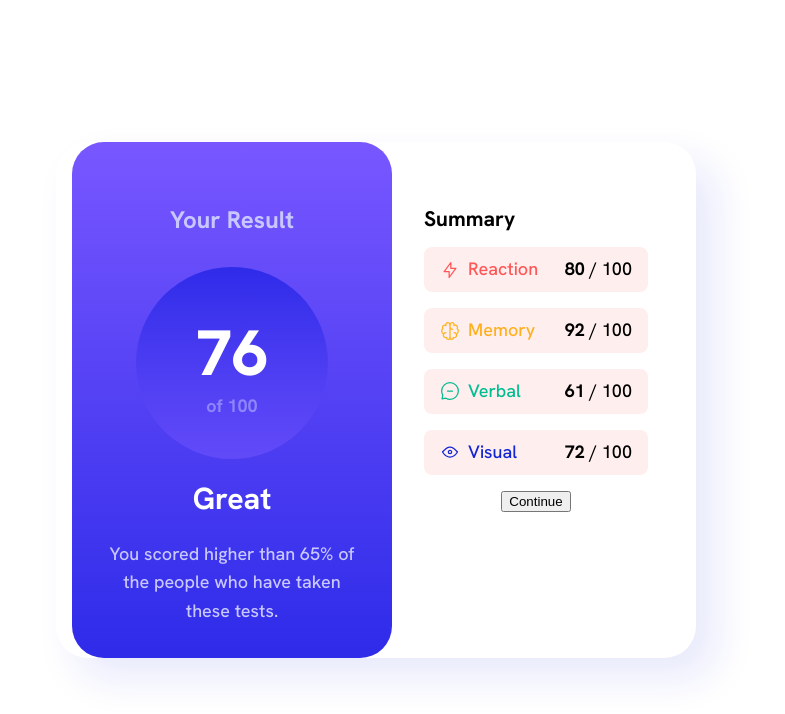
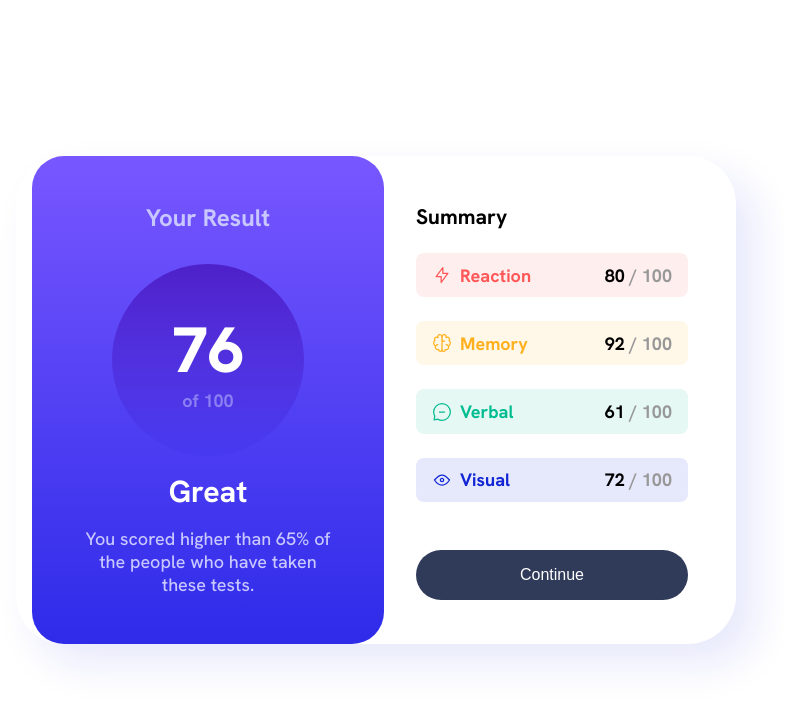
Before and after one commit to mariosearchteam/fm-results, a website: page index.html in a window 1280 px wide. Shown: the whole page, without its empty margins (264-1049 px from the left). Drawn offline with Linux system fonts and the light colour scheme.

Commit message:
finished

```diff
--- a/index.html
+++ b/index.html
@@ -7,17 +7,11 @@
   <link rel="icon" type="image/png" sizes="32x32" href="./assets/images/favicon-32x32.png">
   <link rel="stylesheet" href="main.css">
   <title>Frontend Mentor | Results summary component</title>
-
-  <!-- Feel free to remove these styles or customise in your own stylesheet 👍 -->
-  <style>
-    .attribution { font-size: 11px; text-align: center; }
-    .attribution a { color: hsl(228, 45%, 44%); }
-  </style>
 </head>
 <body>
 <main>
   <section class="container split">
-    <div class="result flow-content">
+    <article class="result flow-content">
       <h2 class="lg-space">Your Result</h2>
       <div class="result__circle lg-space">
         <div class="result__numbers">
@@ -27,12 +21,12 @@
       </div>
       <p class="result__heading">Great</p>
       <p>You scored higher than 65% of the people who have taken these tests.</p>
-    </div>
-    <div class="summary flow-content">
-      <h3 class="lg-space text-left">Summary</h3>
+    </article>
+    <aside class="summary flow-content">
+      <h3 class="lg-space">Summary</h3>
       <div class="summary__row reaction split">
       <div class="split">
-          <svg xmlns="http://www.w3.org/2000/svg" width="20" height="20" fill="none" viewBox="0 0 20 20"><path stroke="#F55" stroke-linecap="round" stroke-linejoin="round" stroke-width="1.25" d="M10.833 8.333V2.5l-6.666 9.167h5V17.5l6.666-9.167h-5Z"/></svg>
+          <svg aria-label="reaction icon" xmlns="http://www.w3.org/2000/svg" width="20" height="20" fill="none" viewBox="0 0 20 20"><path stroke="#F55" stroke-linecap="round" stroke-linejoin="round" stroke-width="1.25" d="M10.833 8.333V2.5l-6.666 9.167h5V17.5l6.666-9.167h-5Z"/></svg>
           <p class="summary__row__heading">Reaction</p>
         </div>
         <div>
@@ -41,27 +35,27 @@
       </div>
       <div class="summary__row memory split">
         <div class="split">
-        <svg xmlns="http://www.w3.org/2000/svg" width="20" height="20" fill="none" viewBox="0 0 20 20"><path stroke="#FFB21E" stroke-linecap="round" stroke-linejoin="round" stroke-width="1.25" d="M5.833 11.667a2.5 2.5 0 1 0 .834 4.858"/><path stroke="#FFB21E" stroke-linecap="round" stroke-linejoin="round" stroke-width="1.25" d="M3.553 13.004a3.333 3.333 0 0 1-.728-5.53m.025-.067a2.083 2.083 0 0 1 2.983-2.824m.199.054A2.083 2.083 0 1 1 10 3.75v12.917a1.667 1.667 0 0 1-3.333 0M10 5.833a2.5 2.5 0 0 0 2.5 2.5m1.667 3.334a2.5 2.5 0 1 1-.834 4.858"/><path stroke="#FFB21E" stroke-linecap="round" stroke-linejoin="round" stroke-width="1.25" d="M16.447 13.004a3.334 3.334 0 0 0 .728-5.53m-.025-.067a2.083 2.083 0 0 0-2.983-2.824M10 3.75a2.085 2.085 0 0 1 2.538-2.033 2.084 2.084 0 0 1 1.43 2.92m-.635 12.03a1.667 1.667 0 0 1-3.333 0"/></svg>
+        <svg aria-label="memory icon" xmlns="http://www.w3.org/2000/svg" width="20" height="20" fill="none" viewBox="0 0 20 20"><path stroke="#FFB21E" stroke-linecap="round" stroke-linejoin="round" stroke-width="1.25" d="M5.833 11.667a2.5 2.5 0 1 0 .834 4.858"/><path stroke="#FFB21E" stroke-linecap="round" stroke-linejoin="round" stroke-width="1.25" d="M3.553 13.004a3.333 3.333 0 0 1-.728-5.53m.025-.067a2.083 2.083 0 0 1 2.983-2.824m.199.054A2.083 2.083 0 1 1 10 3.75v12.917a1.667 1.667 0 0 1-3.333 0M10 5.833a2.5 2.5 0 0 0 2.5 2.5m1.667 3.334a2.5 2.5 0 1 1-.834 4.858"/><path stroke="#FFB21E" stroke-linecap="round" stroke-linejoin="round" stroke-width="1.25" d="M16.447 13.004a3.334 3.334 0 0 0 .728-5.53m-.025-.067a2.083 2.083 0 0 0-2.983-2.824M10 3.75a2.085 2.085 0 0 1 2.538-2.033 2.084 2.084 0 0 1 1.43 2.92m-.635 12.03a1.667 1.667 0 0 1-3.333 0"/></svg>
         <p class="summary__row__heading">Memory</p>
         </div>
         <p><strong>92</strong> / 100</p>
       </div>
       <div class="summary__row verbal split">
         <div class="split">
-        <svg xmlns="http://www.w3.org/2000/svg" width="20" height="20" fill="none" viewBox="0 0 20 20"><path stroke="#00BB8F" stroke-linecap="round" stroke-linejoin="round" stroke-width="1.25" d="M7.5 10h5M10 18.333A8.333 8.333 0 1 0 1.667 10c0 1.518.406 2.942 1.115 4.167l-.699 3.75 3.75-.699A8.295 8.295 0 0 0 10 18.333Z"/></svg>
+        <svg aria-label="verbal icon" xmlns="http://www.w3.org/2000/svg" width="20" height="20" fill="none" viewBox="0 0 20 20"><path stroke="#00BB8F" stroke-linecap="round" stroke-linejoin="round" stroke-width="1.25" d="M7.5 10h5M10 18.333A8.333 8.333 0 1 0 1.667 10c0 1.518.406 2.942 1.115 4.167l-.699 3.75 3.75-.699A8.295 8.295 0 0 0 10 18.333Z"/></svg>
         <p class="summary__row__heading">Verbal</p>
         </div>
         <p><strong>61</strong> / 100</p>
       </div>
       <div class="summary__row visual split">
         <div class="split">
-        <svg xmlns="http://www.w3.org/2000/svg" width="20" height="20" fill="none" viewBox="0 0 20 20"><path stroke="#1125D6" stroke-linecap="round" stroke-linejoin="round" stroke-width="1.25" d="M10 11.667a1.667 1.667 0 1 0 0-3.334 1.667 1.667 0 0 0 0 3.334Z"/><path stroke="#1125D6" stroke-linecap="round" stroke-linejoin="round" stroke-width="1.25" d="M17.5 10c-1.574 2.492-4.402 5-7.5 5s-5.926-2.508-7.5-5C4.416 7.632 6.66 5 10 5s5.584 2.632 7.5 5Z"/></svg>
+        <svg aria-label="visual icon" xmlns="http://www.w3.org/2000/svg" width="20" height="20" fill="none" viewBox="0 0 20 20"><path stroke="#1125D6" stroke-linecap="round" stroke-linejoin="round" stroke-width="1.25" d="M10 11.667a1.667 1.667 0 1 0 0-3.334 1.667 1.667 0 0 0 0 3.334Z"/><path stroke="#1125D6" stroke-linecap="round" stroke-linejoin="round" stroke-width="1.25" d="M17.5 10c-1.574 2.492-4.402 5-7.5 5s-5.926-2.508-7.5-5C4.416 7.632 6.66 5 10 5s5.584 2.632 7.5 5Z"/></svg>
         <p class="summary__row__heading">Visual</p>
         </div>
         <p><strong>72</strong> / 100</p>
       </div>
-      <button>Continue</button>
-    </div>
+      <button class="button">Continue</button>
+    </aside>
   </section>
 </main>
 </body>
--- a/main.scss
+++ b/main.scss
@@ -1,3 +1,7 @@
+/* fonts */
+
+@import url("https://fonts.googleapis.com/css2?family=Hanken+Grotesk:wght@500;700;800&display=swap");
+
 /* variables */
 
 :root {
@@ -5,38 +9,35 @@
   --clr-primary-100: hsl(0, 100%, 67%);
   --clr-primary-100-bg: hsl(0, 100%, 67%, 0.1);
   --clr-primary-200: hsl(39, 100%, 56%);
+  --clr-primary-200-bg: hsl(39, 100%, 56%, 0.1);
   --clr-primary-300: hsl(166, 100%, 37%);
+  --clr-primary-300-bg: hsl(166, 100%, 37%, 0.1);
   --clr-primary-400: rgb(17, 37, 212);
-  --clr-primary-500: hsl(252, 100%, 67%);
+  --clr-primary-400-bg: rgba(17, 37, 212, 0.1);
 
   /* colors */
-
   --clr-neutral-100: hsl(0, 0%, 100%);
-  --clr-neutral-200: hsl(221, 100%, 96%);
   --clr-neutral-300: hsl(241, 100%, 89%);
   --clr-neutral-300-05: hsla(241, 100%, 89%, 0.5);
   --clr-neutral-400: hsl(224, 30%, 27%);
+  --clr-neutral-600: #989898;
+  --clr-neutral-900: hsl(0, 0%, 0%);
 
   /* gradients */
-  --clr-gradient-100: rgb(120, 87, 255);
-  --clr-gradient-200: rgb(46, 43, 233);
   --clr-accent-500: hsl(256, 72%, 46%);
-  --clr-accent-500-05: hsla(256, 72%, 46%, 0.5);
 
   --box-shadow: 20px 20px 40px 0px rgba(17, 37, 212, 0.1);
 
   /* spacing */
   --spacer: 1rem;
+  --spacer-sm: 0.5rem;
+  --spacer-md: 2rem;
+  --spacer-lg: 3rem;
 
   /* typography */
-  --fw-500: 500;
   --fw-700: 700;
   --fw-800: 800;
 }
-
-/* fonts */
-
-@import url("https://fonts.googleapis.com/css2?family=Hanken+Grotesk:wght@500;700;800&display=swap");
 
 /* reset */
 
@@ -81,33 +82,22 @@
 }
 
 body {
-  line-height: 1.6;
   text-align: center;
   font-family: "Hanken Grotesk", sans-serif;
-  font-size: 18px;
+  font-size: 1rem;
 }
 
 /* Utility classes */
-/* Default is --spacer, can be overwritten with --flow-space */
 .flow-content > * + * {
   margin-top: var(--flow-space, var(--spacer));
 }
 
-.flow-content--large {
-  --flow-space: 3rem;
+.lg-space {
+  margin-top: var(--spacer-md);
 }
 
-.lg-space {
-  margin-top: calc(var(--spacer) * 2);
-}
-
-.xl-space {
-  margin-top: calc(var(--spacer) * 3);
-}
-
-/* Keeps content from the side */
 .container {
-  padding: 0 var(--spacer);
+  padding: 0;
   max-width: 70rem;
   margin: 0 auto;
 }
@@ -115,10 +105,7 @@
 .split {
   display: flex;
   justify-content: space-between;
-}
-
-.text-left {
-  text-align: left;
+  flex-direction: column;
 }
 
 /* general styles */
@@ -130,26 +117,27 @@
 }
 
 section {
-  padding: calc(var(--spacer) * 2);
-  border-radius: calc(var(--spacer) * 2);
+  padding: var(--spacer-lg);
+  border-radius: var(--spacer-lg);
   background: var(--clr-neutral-100);
   box-shadow: var(--box-shadow);
 }
 
 /* results card */
 .result {
-  padding: calc(var(--spacer) * 2);
-  border-radius: calc(var(--spacer) * 2);
+  padding: var(--spacer) var(--spacer-lg) var(--spacer-lg);
+  border-radius: var(--spacer-md);
   background: linear-gradient(
     0deg,
     rgba(46, 43, 233, 1) 0%,
     rgba(120, 87, 255, 1) 100%
   );
   color: var(--clr-neutral-300);
-  max-width: 20rem;
+  max-width: 22rem;
   min-height: 30rem;
+
   h2 {
-    font-size: 1.5rem;
+    font-size: 1.25rem;
     font-weight: var(--fw-700);
     color: var(--clr-neutral-300);
   }
@@ -158,13 +146,12 @@
     border-radius: 50%;
     background: linear-gradient(
       0deg,
-      rgba(120, 87, 255, 0.5) 0%,
-      rgba(46, 43, 233, 1) 100%
+      rgba(46, 43, 233, 0.15) 0%,
+      var(--clr-accent-500) 100%
     );
     width: 12rem;
     height: 12rem;
-    margin-left: auto;
-    margin-right: auto;
+    margin-inline: auto;
   }
 
   &__numbers {
@@ -173,7 +160,7 @@
   }
 
   &__number {
-    padding-top: calc(var(--spacer) * 3);
+    padding-top: var(--spacer-lg);
     line-height: 1.2;
     font-size: 4rem;
     font-weight: var(--fw-800);
@@ -187,17 +174,28 @@
 }
 
 .summary {
-  min-width: 18rem;
-  padding: calc(var(--spacer) * 2);
+  padding: var(--spacer) var(--spacer-md);
+  --flow-space: 1.5rem;
+  color: var(--clr-neutral-600);
+  font-weight: var(--fw-700);
+  & h3 {
+    color: var(--clr-neutral-900);
+    text-align: left;
+  }
+  & strong {
+    color: var(--clr-neutral-900);
+  }
+
   &__row {
-    background: var(--clr-primary-100-bg);
-    padding: calc(var(--spacer) / 2) var(--spacer);
-    border-radius: calc(var(--spacer) / 2);
+    flex-direction: row;
+    padding: calc(var(--spacer) / 1.5) var(--spacer);
+    border-radius: var(--spacer-sm);
   }
   &__row > * {
     align-items: center;
+    flex-direction: row;
     & svg {
-      margin-right: calc(var(--spacer) / 2);
+      margin-right: var(--spacer-sm);
     }
   }
 }
@@ -211,10 +209,61 @@
   );
 
   @each $class, $color in $colors {
+    &.#{$class} .summary__row__heading {
+      color: $color;
+    }
+  }
+
+  $bg-colors: (
+    reaction: var(--clr-primary-100-bg),
+    memory: var(--clr-primary-200-bg),
+    verbal: var(--clr-primary-300-bg),
+    visual: var(--clr-primary-400-bg),
+  );
+
+  @each $class, $color in $bg-colors {
     &.#{$class} {
-      .summary__row__heading {
-        color: $color;
-      }
+      background: $color;
     }
   }
 }
+
+.button {
+  display: block;
+  width: 100%;
+  margin-top: var(--spacer-lg);
+  padding: var(--spacer);
+  cursor: pointer;
+  border-radius: var(--spacer-md);
+  border: none;
+  background: var(--clr-neutral-400);
+  color: var(--clr-neutral-100);
+  font-size: 1rem;
+  transition: background 0.2s ease;
+}
+
+.button:hover,
+.button:focus {
+  background: var(--clr-neutral-600);
+}
+
+@media (min-width: 40em) {
+  body {
+    font-size: 1.125rem;
+  }
+  .container {
+    padding: 0 var(--spacer);
+  }
+  .split {
+    flex-direction: row;
+  }
+  .result {
+    max-width: 22rem;
+    & h2 {
+      font-size: 1.5rem;
+    }
+  }
+  .summary {
+    min-width: 21rem;
+  }
+}
```
Also changed, not shown: main.css, 1 other file.
